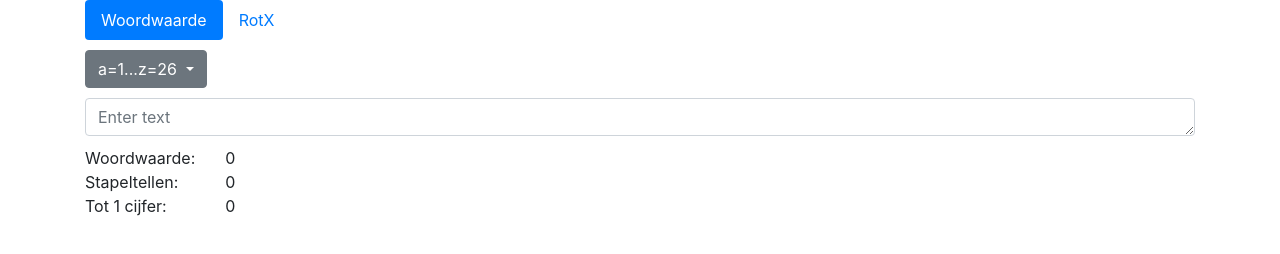
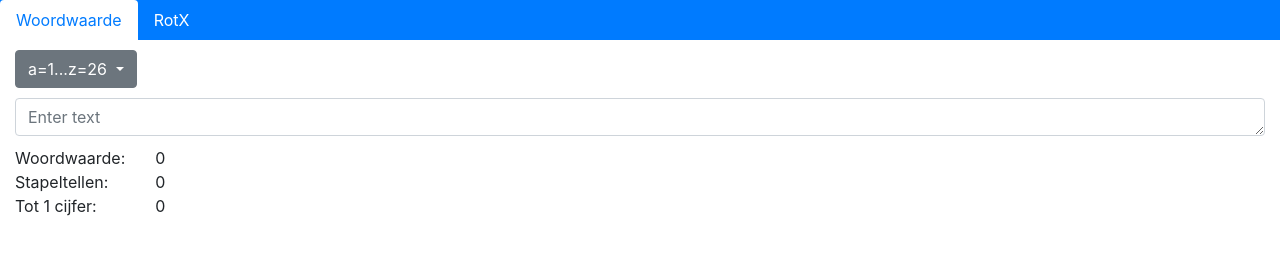
Before and after one commit to wolojoli/wolojoli.github.io, a plain HTML site: page index.html in a window 1280 px wide. Drawn offline with Linux system fonts and the light colour scheme.

Commit message:
Some fixes

```diff
--- a/index.html
+++ b/index.html
@@ -13,23 +13,37 @@
     <link rel="stylesheet" href="css/bootstrap.min.css">
     <style>
         .row,
-        .nav {
+        nav {
             margin-bottom: 10px;
         }
+.nav-pills a {
+    color: #fff;
+}
+
+.nav-pills .nav-link.active, .nav-pills .show>.nav-link {
+    color: #007bff;
+    background-color: #fff;
+}
+.nav-pills .nav-link {
+    border-bottom-left-radius: .0rem;
+    border-bottom-right-radius: .0rem;
+}
+
     </style>
 </head>
 
 <body>
-    <div class="container">
+    <nav class="nav-bar navbar-dark bg-primary ">
             <ul class="nav nav-pills">
-            <li class="nav-item">
+                <li class="nav-item ">
                     <a data-toggle="tab" href="#woordwaarde" class="nav-link active">Woordwaarde</a>
                 </li>
                 <li class="nav-item">
                     <a data-toggle="tab" href="#rotx" class="nav-link">RotX</a>
                 </li>
             </ul>
-        <div class="tab-content">
+    </nav>
+        <div class="tab-content container-fluid">
             <div id="woordwaarde" class="tab-pane active form-group">
                 <div class="row">
                     <div class="col">
@@ -92,7 +106,6 @@
                 </div>
             </div>
         </div>
-    </div>
         <script>
             if ('serviceWorker' in navigator) {
                 navigator.serviceWorker.register('service-worker.js');
```
Also changed, not shown: service-worker.js (+9 -5 lines). Lines whose indentation alone changed are shown as unchanged.
